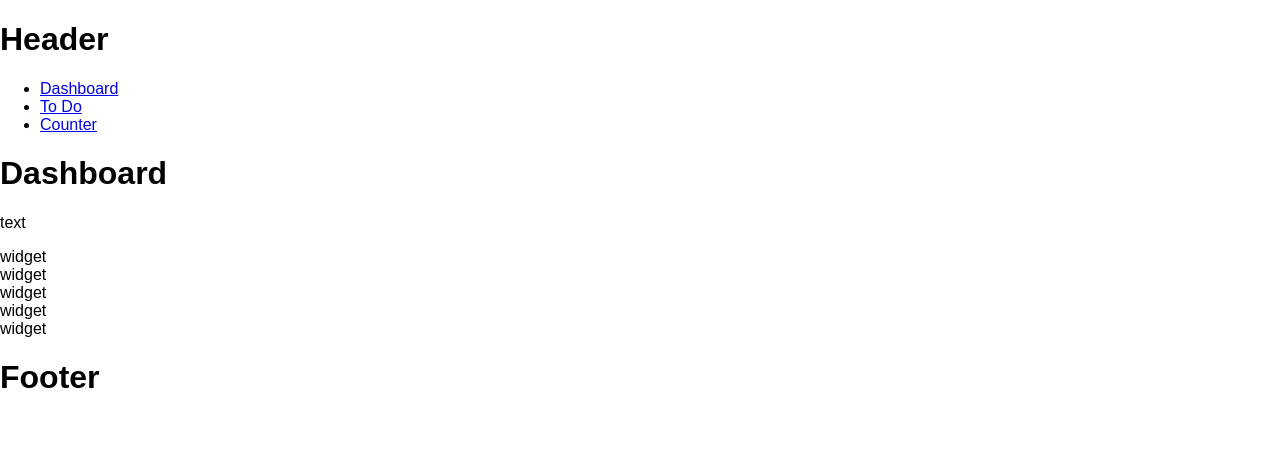
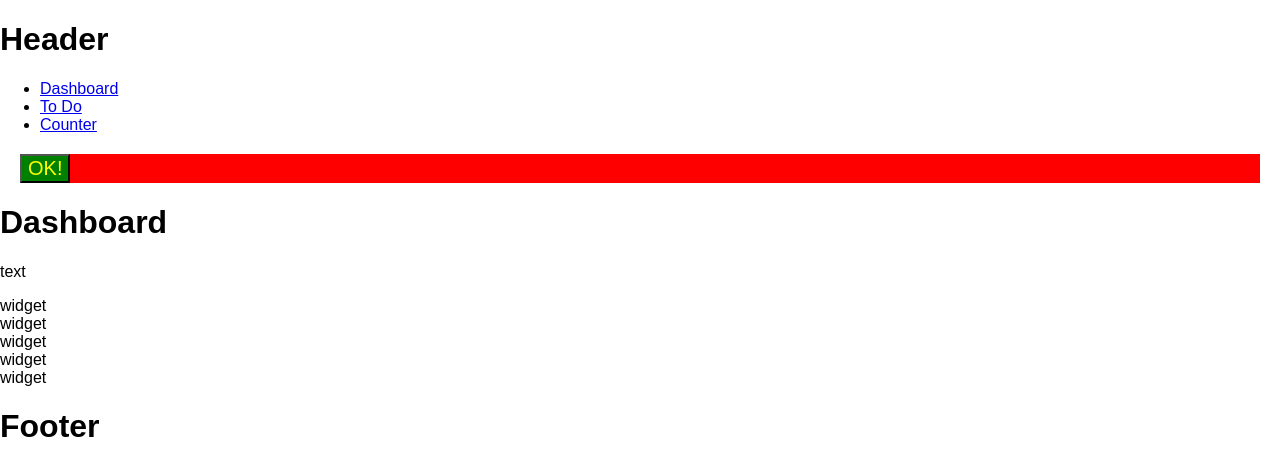
Before and after one commit to marcindomanski1/todo_reactapp, a React (Create React App) app: page / in a window 1280 px wide. Shown: the top 476 px of the page. Built offline with nearby package versions, Linux system fonts and the light colour scheme.

Commit message:
added button to header with style

```diff
--- a/src/App.js
+++ b/src/App.js
@@ -1,6 +1,5 @@
 import React, {Component} from 'react';
 import {BrowserRouter as Router, Route} from 'react-router-dom';
-import logo from './logo.svg';
 import './App.css';
 import Dashboard from './Components/Dashboard';
 import Header from './Components/Header';
--- /dev/null
+++ b/src/Components/Button/index.css
@@ -0,0 +1,4 @@
+.btn-container {
+    margin: 20px;
+    background-color: red;
+}
--- /dev/null
+++ b/src/Components/Button/index.js
@@ -0,0 +1,22 @@
+import React, {Component} from 'react';
+import './index.css';
+
+class Button extends Component {
+    render() {
+        const buttonStyle ={
+            backgroundColor: 'green',
+            color: 'yellow',
+            fontSize: 20
+        };
+
+        return (
+            <div className="btn-container">
+                <button style={buttonStyle}>
+                    {this.props.label}
+                </button>
+            </div>
+        );
+    }
+}
+
+export default Button;
--- a/src/Components/Header.js
+++ b/src/Components/Header.js
@@ -1,5 +1,7 @@
 import React, {Component} from 'react';
-import {Link} from 'react-router-dom'; //linki wewnątrz aplikacji
+import {Link} from 'react-router-dom';
+import Button from "./Button/index"; //linki wewnątrz aplikacji
+
 
 class Header
     extends Component {
@@ -11,6 +13,8 @@ class Header
                     <li><Link to='/todo'>To Do</Link></li>
                     <li><Link to='/counter'>Counter</Link></li>
                 </ul>
+                <Button label="OK!" />
+
             </div>
         );
     }
```
Also changed, not shown: src/App.css (line endings or trailing spaces), 1 other file (tests, documents, lock files or other folders).
